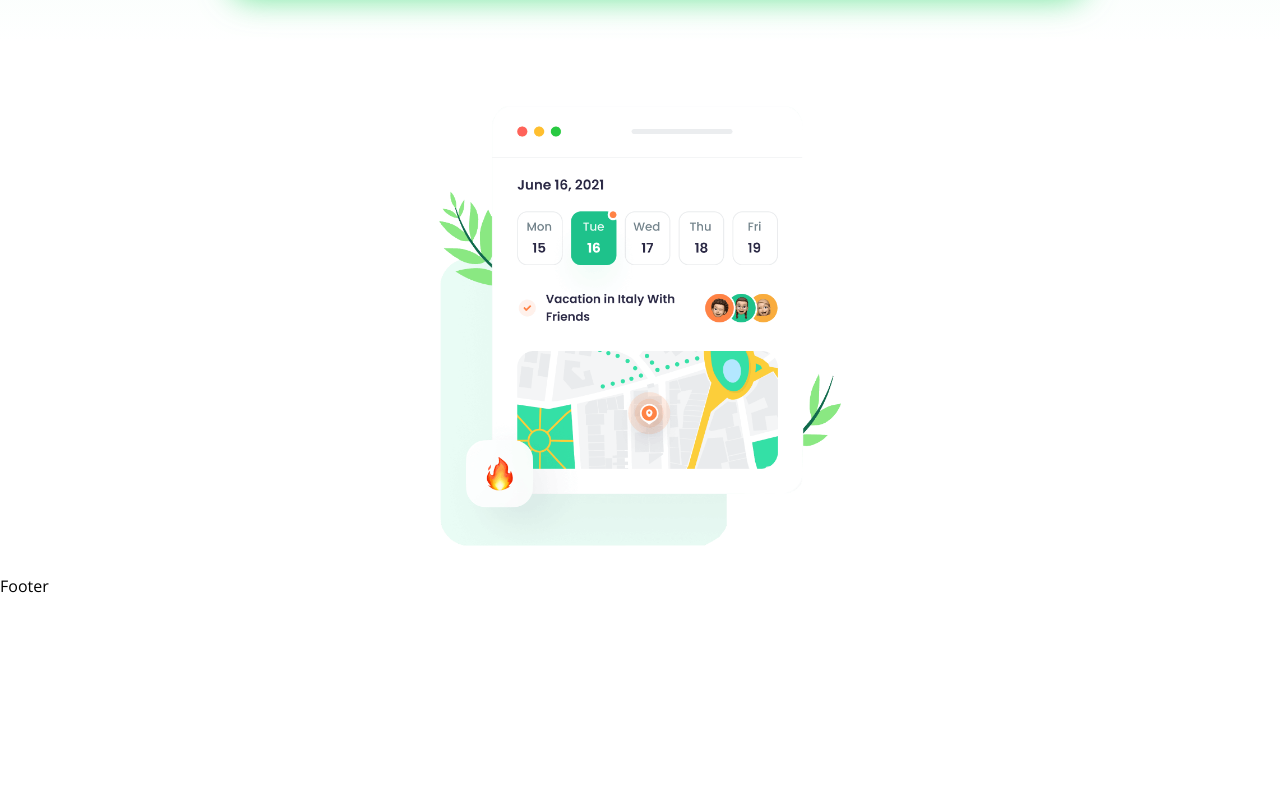
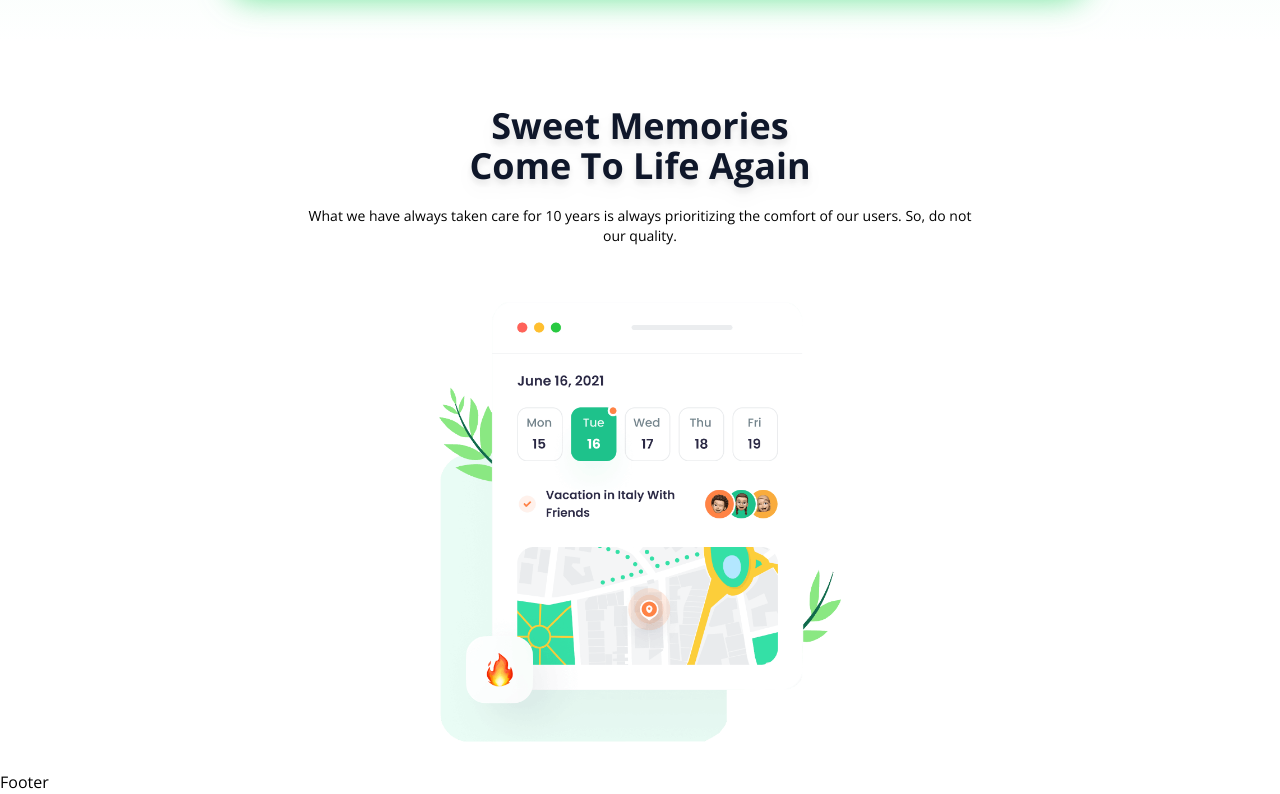
Before and after one commit to HossainRafi/Travigo, a React (Vite) app: page / in a window 1280 px wide. Shown: the part 1018-1812 px from the top of the page. Before the commit the page ends 1616 px from the top, so only its background shows below. Built offline with nearby package versions, Linux system fonts and the light colour scheme.

Commit message:
title and subtitle

```diff
--- a/src/components/Memory.jsx
+++ b/src/components/Memory.jsx
@@ -12,6 +12,15 @@ const Memory = ({ memory: { title, text, subtitle, img, experience } }) => {
               className="w-auto h-[55vh] object-fill"
             />
           </div>
+          <div className="grid items-center w-full max-w-2xl lg:text-center">
+            <h1 className="text-5xl lg:text-4xl md:text-3xl font-bold text-slate-900 filter drop-shadow-lg">
+              {title}
+            </h1>
+            <h1 className="text-5xl lg:text-4xl md:text-3xl font-bold text-slate-900 filter drop-shadow-lg">
+              {subtitle}
+            </h1>
+            <p className="text-base my-5 sm:text-sm">{text}</p>
+          </div>
         </div>
       </div>
     </>
```
